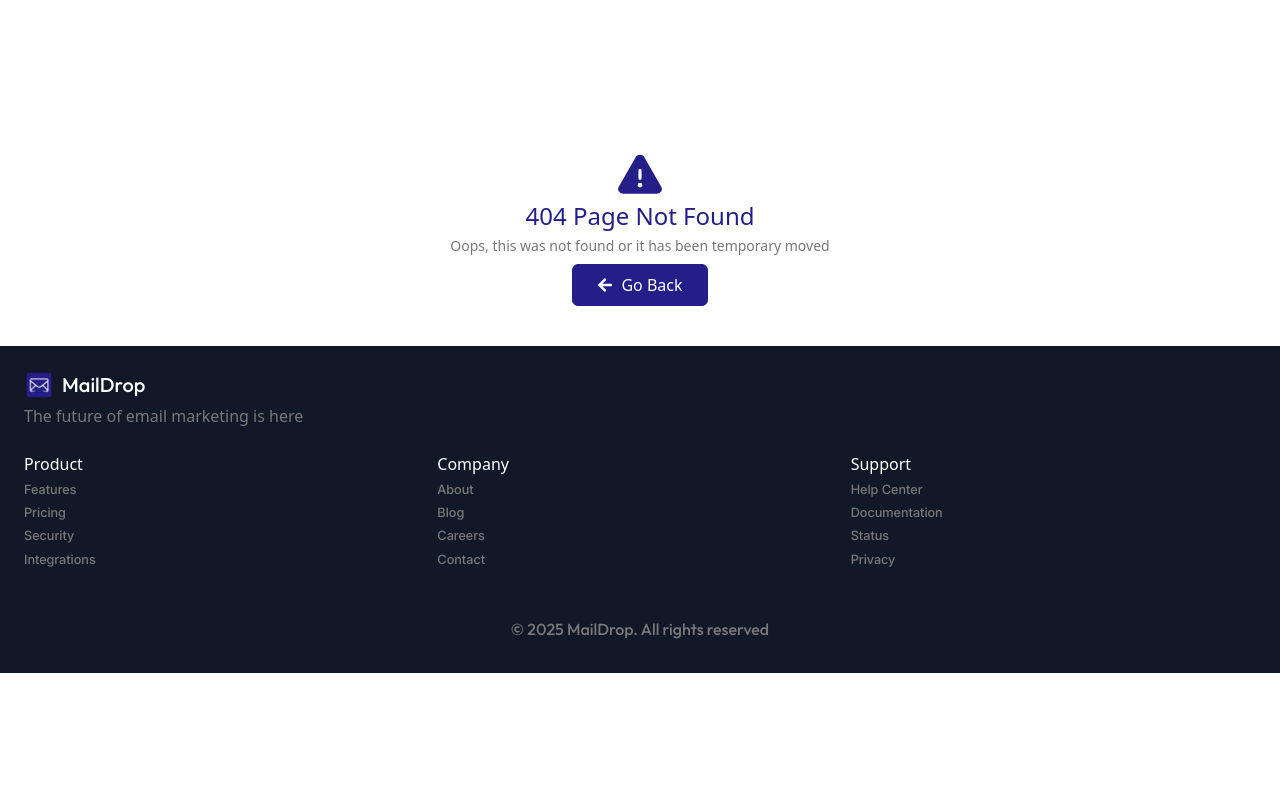
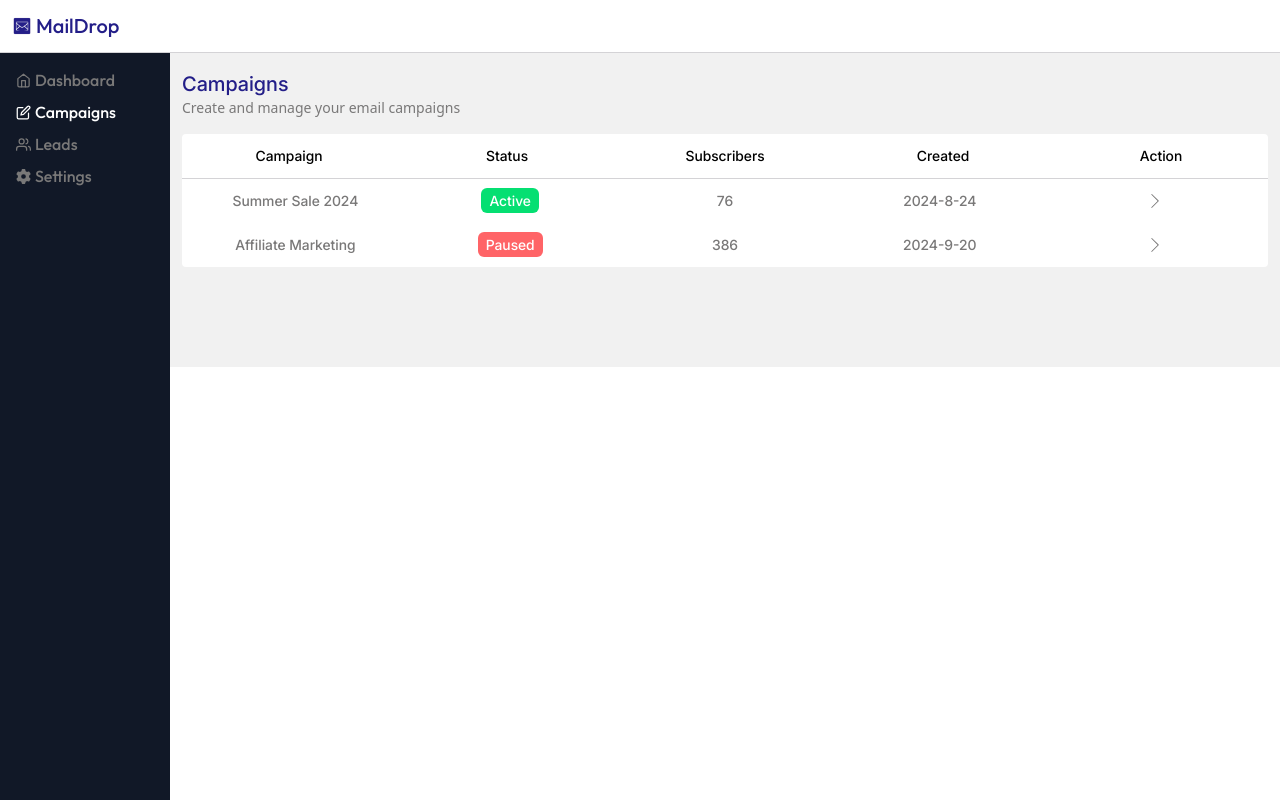
Before and after one commit to Habeebamoo/MailDrop, a React (Vite) app in the folder client/: page /dashboard/campaigns in a window 1280 px wide. Built offline with nearby package versions, Linux system fonts and the light colour scheme.

Commit message:
started creating campaigns page

```diff
--- a/client/src/App.tsx
+++ b/client/src/App.tsx
@@ -10,6 +10,7 @@ import AuthPage from "./pages/AuthPage"
 import NotFoundPage from "./pages/NotFoundPage"
 import Dashboard from "./pages/Dashboard"
 import DashboardPage from "./components/dashboard/DashboardPage"
+import Campaigns from "./components/dashboard/Campaigns"
 
 const App = () => {
   const router = createBrowserRouter(
@@ -18,7 +19,8 @@ const App = () => {
         <Route path="/" element={<HomePage />} />
         <Route path="/login" element={<AuthPage />} />
         <Route path="/dashboard" element={<Dashboard />} >
-          <Route path="" element={<DashboardPage />} />
+          <Route path="home" element={<DashboardPage />} />
+          <Route path="campaigns" element={<Campaigns />} />
         </Route>
         <Route path="*" element={<NotFoundPage />} />
       </>
--- /dev/null
+++ b/client/src/components/dashboard/Campaigns.tsx
@@ -0,0 +1,44 @@
+import { HiArrowRightEndOnRectangle } from "react-icons/hi2"
+import { SlArrowRight } from "react-icons/sl"
+
+const Campaigns = () => {
+  return (
+    <section className="md:ml-[170px] mt-[50px] px-3 pt-2 pb-25">
+      <h1 className="text-xl text-primary font-inter mt-3">Campaigns</h1>
+      <p className="text-sm text-accent mb-4">Create and manage your email campaigns</p>
+      <div className="bg-white rounded-sm mt-2">
+        <div className="grid grid-cols-5 gap-1 font-inter text-sm border-b-1 border-b-accentLight py-3 text-center">
+          <p>Campaign</p>
+          <p>Status</p>
+          <p>Subscribers</p>
+          <p>Created</p>
+          <p>Action</p>
+        </div>
+        <div className="grid grid-cols-5 gap-1 font-inter text-sm py-3 px-2 text-center text-accent">
+          <p>Summer Sale 2024</p>
+          <div>
+            <p className="bg-green-400 px-2 py-1 rounded-md text-white inline">Active</p>
+          </div>
+          <p>76</p>
+          <p>2024-8-24</p>
+          <div className="flex-center cursor-pointer">
+            <SlArrowRight />
+          </div>
+        </div>
+        <div className="grid grid-cols-5 gap-1 font-inter text-sm py-3 px-2 text-center text-accent">
+          <p>Affiliate Marketing</p>
+          <div>
+            <p className="bg-red-400 px-2 py-1 rounded-md text-white inline">Paused</p>
+          </div>
+          <p>386</p>
+          <p>2024-9-20</p>
+          <div className="flex-center cursor-pointer">
+            <SlArrowRight />
+          </div>
+        </div>
+      </div>
+    </section>
+  )
+}
+
+export default Campaigns
--- a/client/src/components/dashboard/DashboardPage.tsx
+++ b/client/src/components/dashboard/DashboardPage.tsx
@@ -36,7 +36,7 @@ const DashboardPage = () => {
           <p>Campaign</p>
           <p>Status</p>
           <p>Clicks</p>
-          <p>Subscribed</p>
+          <p>Subscribers</p>
           <p>Created</p>
         </div>
         <div className="grid grid-cols-5 gap-1 font-inter text-sm py-3 px-2 text-center text-accent">
--- a/client/src/components/dashboard/Navbar.tsx
+++ b/client/src/components/dashboard/Navbar.tsx
@@ -8,7 +8,7 @@ const Navbar = () => {
       <div className="max-md:hidden fixed top-0 bottom-0 left-0 w-[170px] bg-secondary">
         <div className="mt-17 pl-3">
           <NavLink
-            to={"/dashboard"}
+            to={"/dashboard/home"}
             className={({ isActive }) => isActive ? "nav-link-active" : "nav-link"}
           >
             {({ isActive }) => (
@@ -63,7 +63,7 @@ const Navbar = () => {
         <div className="fixed bottom-0 left-0 right-0 p-3 rounded-t-lg">
           <div className="backdrop-blur-md bg-white/30 shadow-lg p-4 rounded-full flex justify-around items-center">
             <NavLink
-              to={"/dashboard"}
+              to={"/dashboard/home"}
             >
               {({ isActive }) => (
                 <FiHome color={isActive ? "#000" : "rgb(121, 120, 120)"} size={20} />
--- a/client/src/pages/AuthPage.tsx
+++ b/client/src/pages/AuthPage.tsx
@@ -8,7 +8,7 @@ const AuthPage = () => {
 
   const handleAuth = (e: React.FormEvent) => {
     e.preventDefault()
-    window.location.href = "/dashboard"
+    window.location.href = "/dashboard/home"
   }
 
   const toggleLogin = () => {
--- a/client/src/pages/Dashboard.tsx
+++ b/client/src/pages/Dashboard.tsx
@@ -1,11 +1,8 @@
 import { Outlet } from "react-router-dom"
 import Header from "../components/dashboard/Header"
-import { useState } from "react"
 import Navbar from "../components/dashboard/Navbar"
 
 const Dashboard = () => {
-  const [navActive, setNavActive] = useState<boolean>(false)
-
   return (
     <main className="bg-accentXLight">
       <Header />
```
